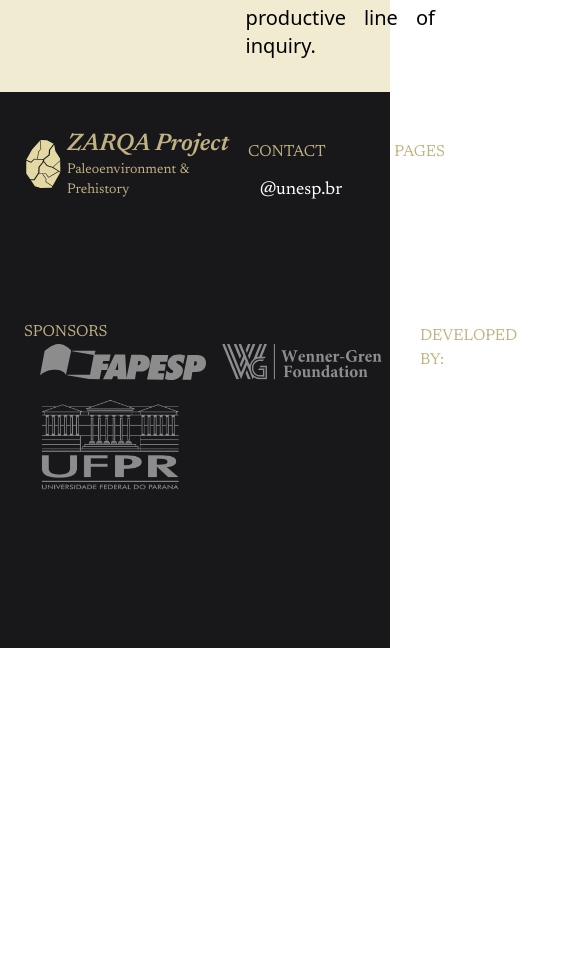
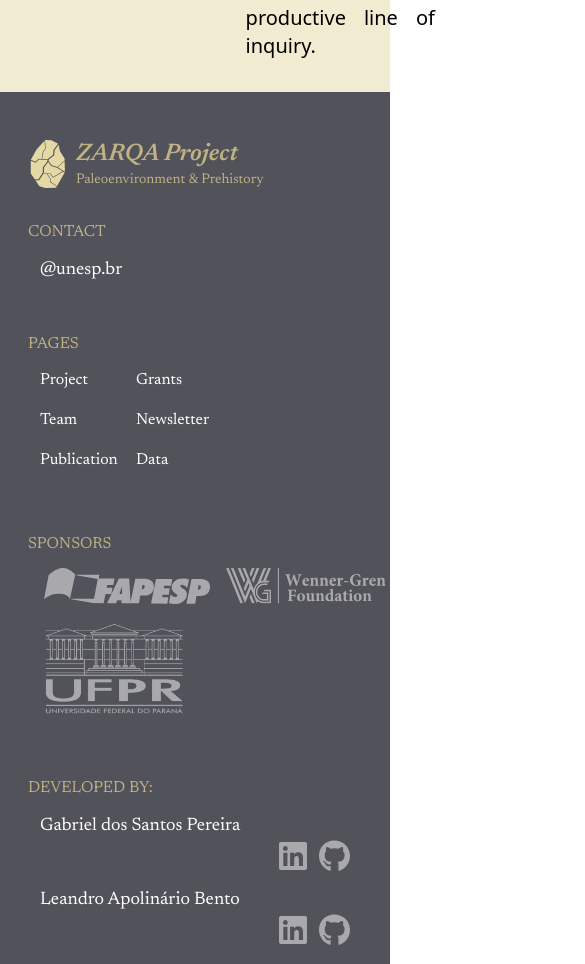
Before and after one commit to GabrielPereira146/ZarqaProjectWeb, a React (Vite) app: page /project in a window 390 px wide. Shown: the part 3960-4924 px from the top of the page, 585 px wide, since content can reach past the window. Before the commit the page ends 4608 px from the top, so only its background shows below. Built offline with nearby package versions, Linux system fonts and the light colour scheme; what tailwind-gradient-mask-image would draw is missing.

Commit message:
refactor: mobile footer

```diff
--- a/src/components/footer.tsx
+++ b/src/components/footer.tsx
@@ -9,16 +9,19 @@
 
 export function Footer() {
     return (
-        <footer className="flex flex-col w-full bg-zinc-900 xl:px-16 pt-8 px-4 ">
-            <div className="flex flex-row w-full px-2">
-                <Link to={"/"} className="flex flex-row gap-1 h-20">
+        <footer className="flex flex-col w-full sm:bg-zinc-900 xl:px-16 pt-8 px-4 bg-zinc-600">
+
+            <div className="flex sm:flex-row flex-col w-full px-2 ">
+                <Link to={"/"} className="flex flex-row gap-1 h-20 ">
                     <img className="size-12 justify-center my-auto" src={IconLogo} />
-                    <div className="flex flex-col justify-center w-52">
+                    <div className="flex flex-col justify-center sm:w-52 w-48">
                         <p className="font-custom text-2xl font-semibold italic text-sand-200 ">ZARQA Project</p>
                         <p className="font-custom text-sm text-sand-200">Paleoenvironment & Prehistory</p>
                     </div>
                 </Link>
-                <div className="flex flex-row w-full xl:gap-8 gap-4 lg:justify-center justify-around">
+
+                {/* Footer XLarge and 2XLarge */}
+                <div className="sm:flex hidden flex-row w-full xl:gap-8 gap-4 lg:justify-center justify-around">
                     <div className="flex flex-col py-4 px-3 gap-3">
                         <p className="text-sand-200 font-custom">CONTACT</p>
                         <p className="px-3 font-custom text-lg text-white">@unesp.br</p>
@@ -87,7 +90,9 @@
 
                 </div>
             </div>
-            <div className="flex flex-row md:w-11/12 pl-2 lg:pl-0 justify-between w-full lg:w-full ">
+
+            {/* Footer Large/Medium/Small */}
+            <div className="hidden sm:flex flex-row md:w-11/12 pl-2 lg:pl-0 justify-between w-full lg:w-full ">
                 <div className="flex 2xl:hidden lg:w-full py-3 xl:pl-20 lg:pl-28 lg:justify-center ml-0 lg:flex-row flex-col">
                     <p className="text-sand-200 font-custom">SPONSORS</p>
                     <div className="lg:justify-center flex flex-wrap lg:w-auto w-96 px-4 gap-4 ">
@@ -140,6 +145,77 @@
                 </div>
             </div>
 
+            {/* Footer Mobile */}
+            <div className="sm:hidden flex  flex-col w-full xl:gap-8 gap-4 lg:justify-center justify-around">
+                <div className="flex flex-col py-4 px-3 gap-3">
+                    <p className="text-sand-200 font-custom">CONTACT</p>
+                    <p className="px-3 font-custom text-lg text-white">@unesp.br</p>
+                </div>
+                <div className="flex flex-col py-4 px-3">
+                    <p className="text-sand-200 font-custom">PAGES</p>
+                    <div className="flex flex-wrap w-52 py-3 px-3 gap-4 ">
+                        <Link to={"/project"} className="w-20 text-white font-custom">Project</Link>
+                        <Link to={"/project"} className="w-20 text-white font-custom">Grants</Link>
+                        <Link to={"/project"} className="w-20 text-white font-custom">Team</Link>
+                        <Link to={"/project"} className="w-20 text-white font-custom">Newsletter</Link>
+                        <Link to={"/project"} className="w-20 text-white font-custom">Publication</Link>
+                        <Link to={"/project"} className="w-20 text-white font-custom">Data</Link>
+                    </div>
+                </div>
+                <div className="flex flex-col py-4 px-3">
+                    <p className="text-sand-200 font-custom">SPONSORS</p>
+                    <div className="flex flex-wrap w-96 py-3 px-4 gap-4 ">
+                        <img className="invert opacity-50 w-auto h-9" src={fapesp} alt="fapesp Logo" />
+                        <img className="invert opacity-50 w-auto h-9" src={Wg} alt="WG Logo" />
+                        <img className="invert opacity-50 w-auto h-24" src={UFPR} alt="UFPR Logo" />
+                    </div>
+                </div>
+                <div className="flex flex-col py-4 px-3 gap-3">
+                    <p className="font-custom text-sand-200 ">DEVELOPED BY:</p>
+                    <div className="px-3 flex flex-col">
+                        <p className="font-custom text-lg text-white">Gabriel dos Santos Pereira</p>
+                        <div className="flex flex-row gap-3 justify-end">
+                            <a
+                                href="https://www.linkedin.com/in/gabriel-dos-santos-pereira/"
+                                target="_blank"
+                                rel="noopener noreferrer"
+                            >
+                                <FontAwesomeIcon className="text-white/50 hover:text-white" icon={faLinkedin} size="2x" />
+                            </a>
+                            <a
+                                href="https://github.com/GabrielPereira146"
+                                target="_blank"
+                                rel="noopener noreferrer"
+                            >
+                                <FontAwesomeIcon className="text-white/50 hover:text-white" icon={faGithub} size="2x" />
+                            </a>
+
+                        </div>
+                    </div>
+                    <div className="px-3 flex flex-col">
+                        <p className="font-custom text-lg text-white">Leandro Apolinário Bento</p>
+                        <div className="flex flex-row gap-3 justify-end">
+                            <a
+                                href="/"
+                                target="_blank"
+                                rel="noopener noreferrer"
+                            >
+                                <FontAwesomeIcon className="text-white/50 hover:text-white" icon={faLinkedin} size="2x" />
+                            </a>
+                            <a
+                                href="https://github.com/BntLeandro"
+                                target="_blank"
+                                rel="noopener noreferrer"
+                            >
+                                <FontAwesomeIcon className="text-white/50 hover:text-white" icon={faGithub} size="2x" />
+                            </a>
+                        </div>
+                    </div>
+                </div>
+
+            </div>
+
+
         </footer>
     )
 }
```
